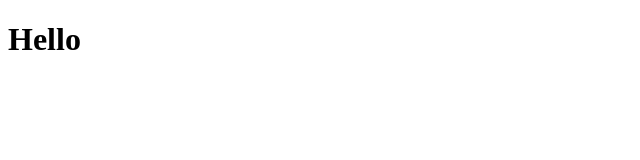
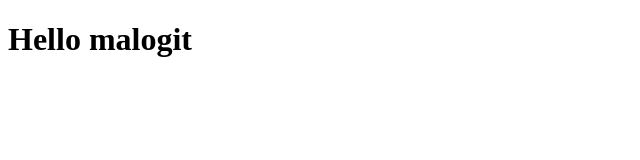
Before and after one commit to schumkov-maksim/est, a plain HTML site: page index.html in a window 1280 px wide. Shown: the whole page, without its empty margins (0-640 px from the left). Drawn offline with Linux system fonts and the light colour scheme.

Commit message:
3 commit

```diff
--- a/index.html
+++ b/index.html
@@ -7,6 +7,6 @@
     <title>Document</title>
   </head>
   <body>
-    <h1>Hello</h1>
+    <h1>Hello malogit</h1>
   </body>
 </html>
```
